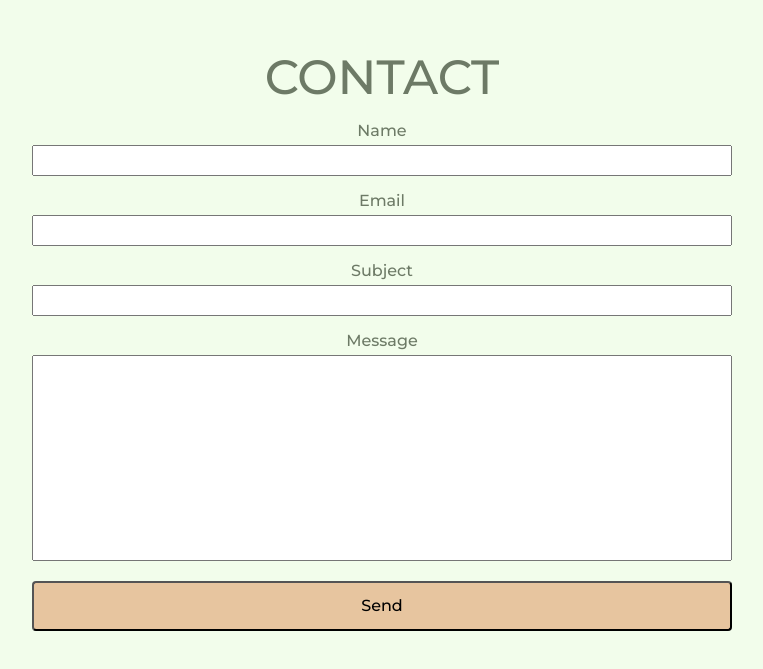
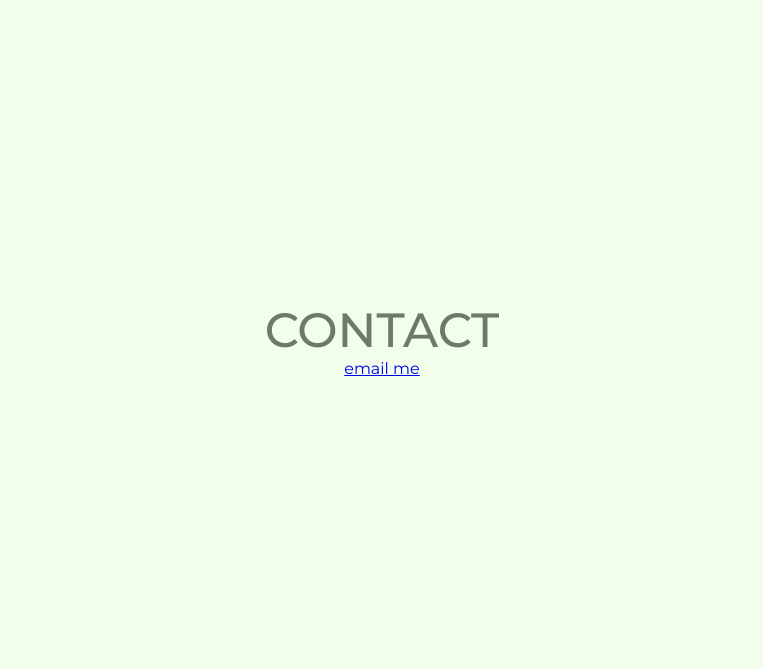
Before and after one commit to billyott/personal-site, a React (Create React App) app: page / in a window 1280 px wide. Shown: the part 1961-2630 px from the top of the page, without its empty margins (258-1021 px from the left). Built offline with nearby package versions, Linux system fonts and the light colour scheme.

Commit message:
update contact and changelog

```diff
--- a/src/components/contact.js
+++ b/src/components/contact.js
@@ -1,5 +1,4 @@
 import React from 'react';
-import ContactForm from './contact-form';
 
 import './contact.scss';
 
@@ -7,8 +6,12 @@ export default function Contact() {
 
     return(
         <div className="contact" >
-            <div className="contact__header">CONTACT</div>
-            <ContactForm />
+            <div className="contact__header">
+                CONTACT
+            </div>
+            <a className="contact__mail-link" href="mailto:williamrichardott@icloud.com">
+                email me
+            </a>
         </div>
     )
 }
--- a/src/components/homepage.scss
+++ b/src/components/homepage.scss
@@ -47,7 +47,7 @@
         }
 
         &__tagline {
-            font-size: 1.2rem;
+            font-size: 1rem;
         }
     }
 
```
Also changed, not shown: 1 other file (tests, documents, lock files or other folders).
